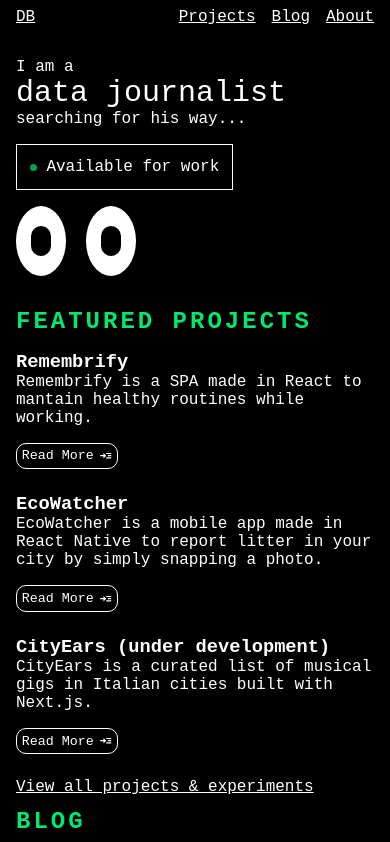
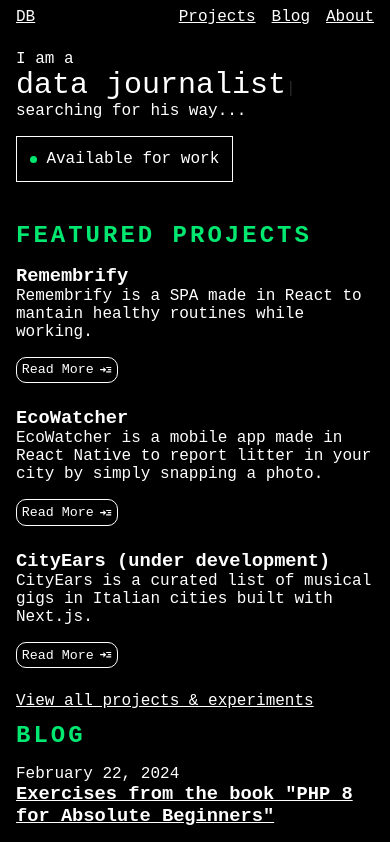
Before and after one commit to damianobacci/portfolio, a Next.js app: page / in a window 390 px wide. Shown: the top 842 px of the page. Built offline with nearby package versions, Linux system fonts and the light colour scheme.

Commit message:
Adjusting mobile style

```diff
--- a/app/globals.css
+++ b/app/globals.css
@@ -75,5 +75,6 @@ a:hover {
 }
 
 .projectParagraph {
-  margin-bottom: 0.5em;
+  margin-bottom: 1em;
+  line-height: 20px;
 }
--- a/components/Eyes/Eyes.css
+++ b/components/Eyes/Eyes.css
@@ -38,3 +38,9 @@ body {
 .pupil-animate {
   animation: rotate-pupil 2s infinite linear;
 }
+
+@media (max-width: 800px) {
+  .eyes {
+    display: none;
+  }
+}
--- a/components/Hero.module.css
+++ b/components/Hero.module.css
@@ -1,5 +1,5 @@
 .hero {
-  margin: 2em 0;
+  margin: 1.5em 0;
 }
 
 .typed {
```
